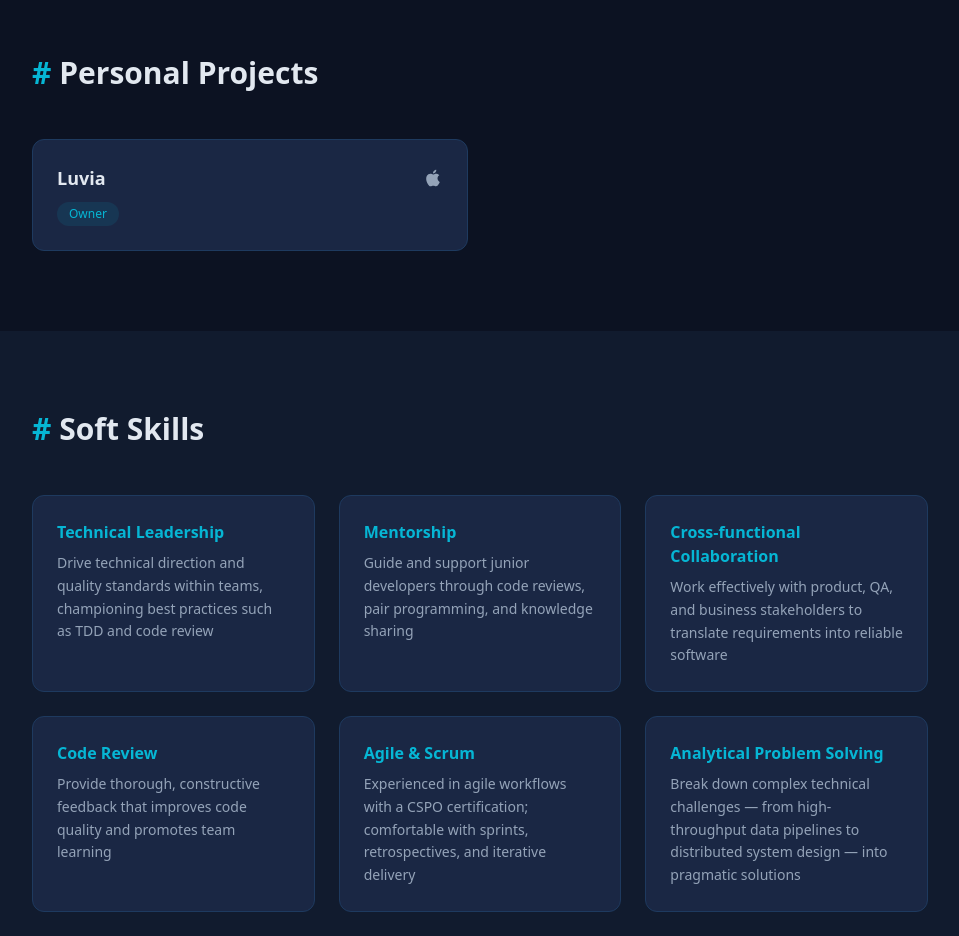
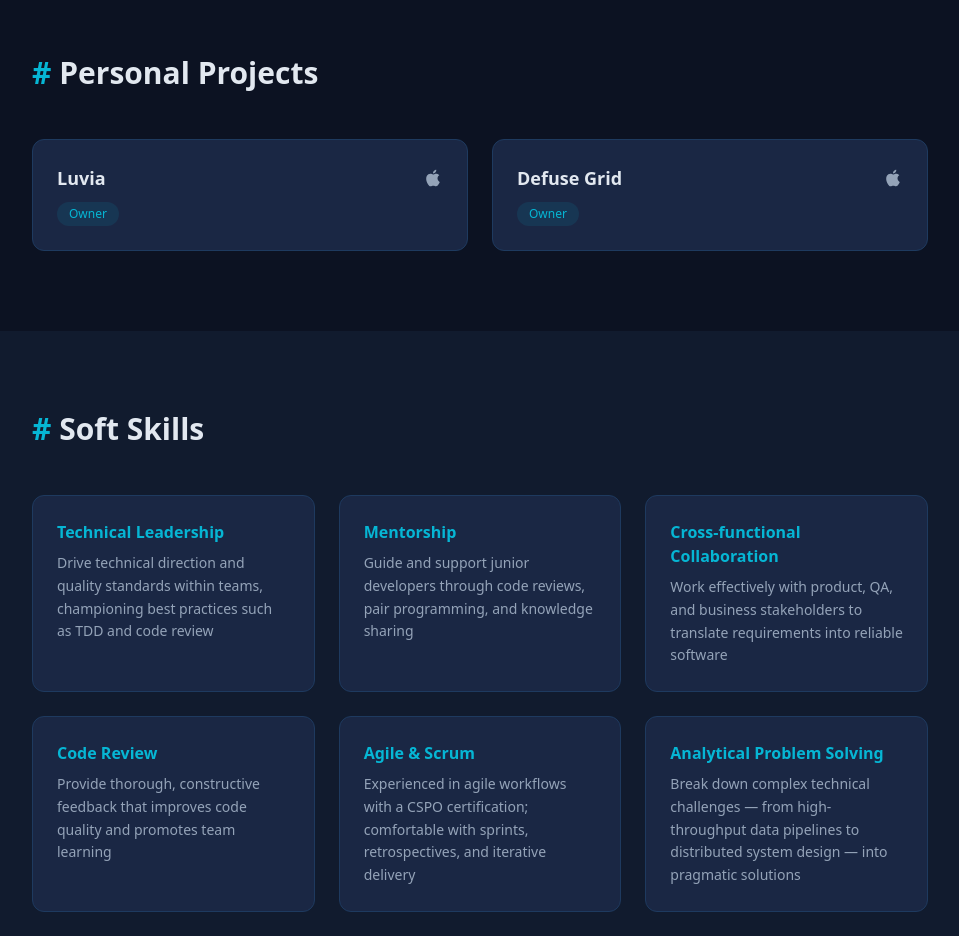
Before and after one commit to fnsc/fnsc-dev, a Next.js app: page /en-CA in a window 1280 px wide. Shown: the part 4680-5616 px from the top of the page, without its empty margins (160-1119 px from the left). Built offline with nearby package versions, Linux system fonts and the light colour scheme.

Commit message:
feat(personalProjects): add defuse grid to personal projects section

```diff
--- a/messages/en-CA.json
+++ b/messages/en-CA.json
@@ -125,6 +125,11 @@
         "name": "Luvia",
         "role": "owner",
         "description": "Developing a native iOS app that lets users listen to their personal music library stored in iCloud or locally on device with minimal phone storage usage\nUsers select a directory and the app maps all music files — no computer sync required\nIntegrated Apple CarPlay support and a 10-band equalizer for a full listening experience\nBuilt a home screen surfacing upcoming releases and recent drops (last 6 months) from artists in the user's library"
+      },
+      "defuseGrid": {
+        "name": "Defuse Grid",
+        "role": "owner",
+        "description": "A Minesweeper-inspired iOS game where you defuse a grid of hidden bombs using logic and deduction — a modern tribute to the classic Windows XP game\nAvailable on the App Store"
       }
     }
   },
--- a/messages/fr-CA.json
+++ b/messages/fr-CA.json
@@ -125,6 +125,11 @@
         "name": "Luvia",
         "role": "owner",
         "description": "Application iOS native permettant d'écouter sa bibliothèque musicale personnelle stockée dans iCloud ou localement, en utilisant un minimum d'espace sur l'appareil\nL'utilisateur sélectionne un répertoire et l'app répertorie tous les fichiers audio — aucune synchronisation avec un ordinateur requise\nIntégration Apple CarPlay et égaliseur 10 bandes pour une expérience d'écoute complète\nPage d'accueil affichant les sorties à venir et récentes (6 derniers mois) des artistes présents dans la bibliothèque de l'utilisateur"
+      },
+      "defuseGrid": {
+        "name": "Defuse Grid",
+        "role": "owner",
+        "description": "Un jeu iOS inspiré du Démineur où vous désamorcez une grille de bombes cachées à l'aide de la logique et de la déduction — un hommage moderne au classique Windows XP\nDisponible sur l'App Store"
       }
     }
   },
--- a/messages/pt-BR.json
+++ b/messages/pt-BR.json
@@ -125,6 +125,11 @@
         "name": "Luvia",
         "role": "owner",
         "description": "App nativo para iOS que permite ouvir a própria biblioteca de músicas armazenada no iCloud ou localmente no dispositivo, ocupando o mínimo de espaço possível no telefone\nO usuário escolhe um diretório e o app mapeia todos os arquivos de música — sem necessidade de sincronizar com o computador\nIntegração com Apple CarPlay e equalizador de 10 bandas para uma experiência completa de audição\nHome screen que exibe lançamentos futuros e recentes (últimos 6 meses) dos artistas presentes na biblioteca do usuário"
+      },
+      "defuseGrid": {
+        "name": "Defuse Grid",
+        "role": "owner",
+        "description": "Um jogo para iOS inspirado no Campo Minado onde você desarma uma grade de bombas escondidas usando lógica e dedução — uma homenagem moderna ao clássico do Windows XP\nDisponível na App Store"
       }
     }
   },
--- a/src/data/resume.ts
+++ b/src/data/resume.ts
@@ -59,6 +59,7 @@ export const openSourceKeys: readonly OpenSourceKey[] = [
 
 export const personalProjectsKeys: readonly PersonalProjectsKey[] = [
   "luvia",
+  "defuseGrid",
 ];
 
 export const openSourceLinks: Record<OpenSourceKey, string> = {
@@ -71,6 +72,10 @@ export const openSourceLinks: Record<OpenSourceKey, string> = {
 export const personalProjectsMeta: Record<PersonalProjectsKey, PersonalProjectMeta> = {
   luvia: {
     url: "https://testflight.apple.com/join/Qhg7xcyK",
+    platform: "ios",
+  },
+  defuseGrid: {
+    url: "https://apps.apple.com/us/app/defuse-grid/id6760957731",
     platform: "ios",
   },
 };
--- a/src/types/resume.ts
+++ b/src/types/resume.ts
@@ -28,7 +28,7 @@ export type OpenSourceKey =
   | "metamorphosis"
   | "mongolid";
 
-export type PersonalProjectsKey = "luvia";
+export type PersonalProjectsKey = "luvia" | "defuseGrid";
 
 export type CertKey = "cspo" | "kanban" | "devops" | "wes";
 
```
